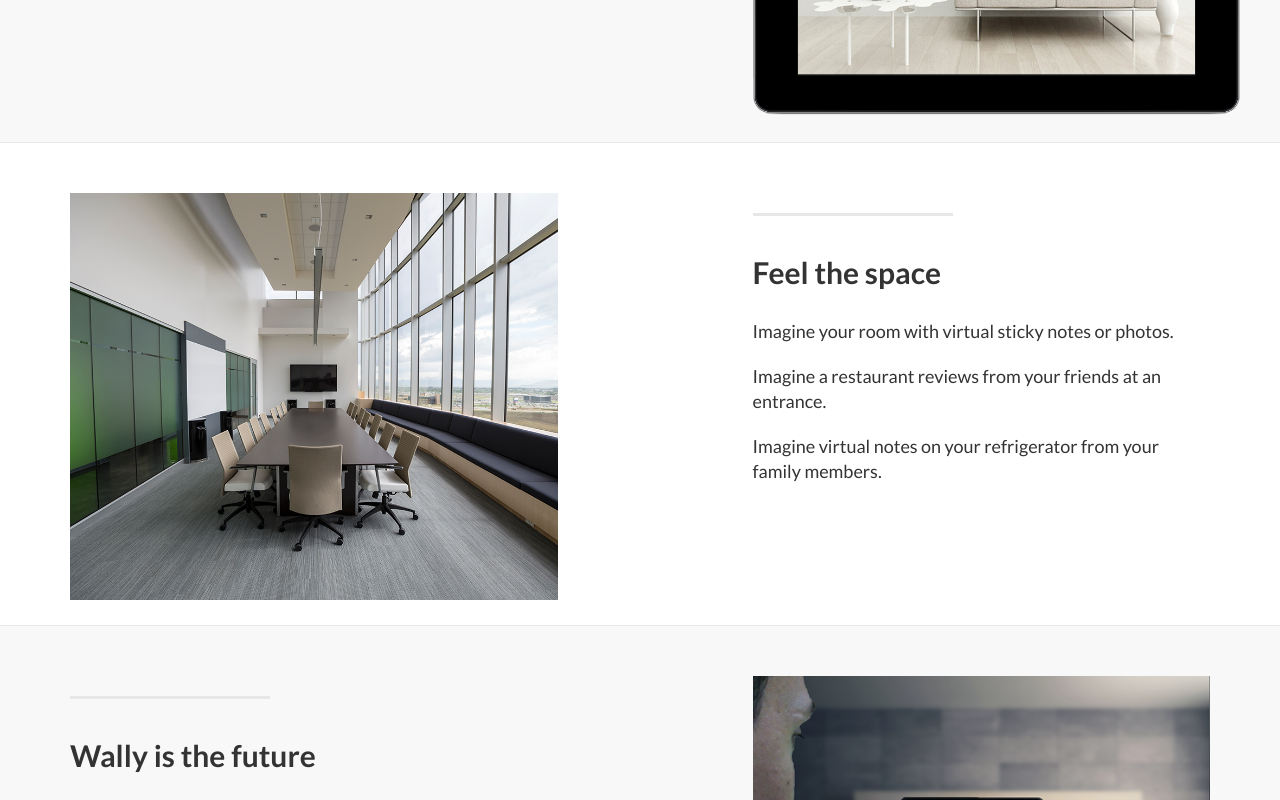
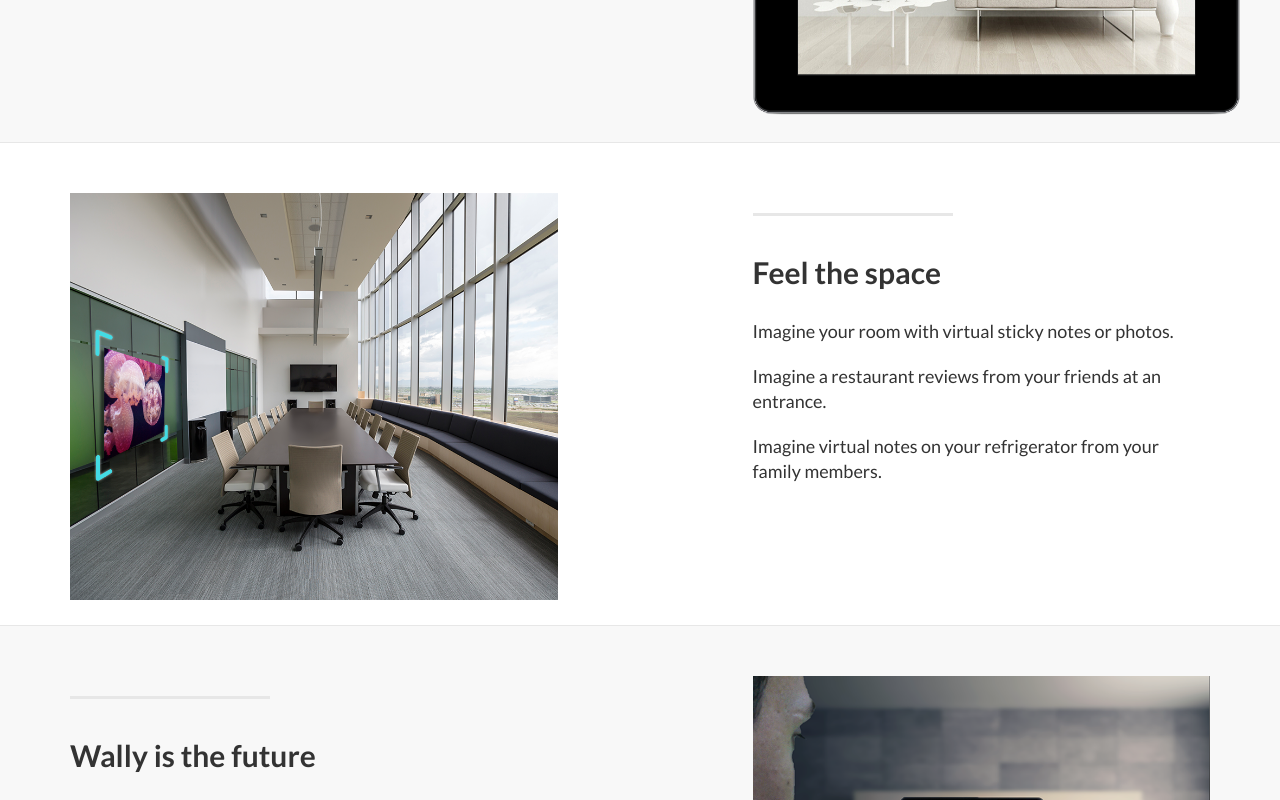
Before and after one commit to Billoxinogen18/Wally, a plain HTML site: page index.html in a window 1280 px wide. Shown: the part 1029-1829 px from the top of the page. Drawn offline with nearby package versions, Linux system fonts and the light colour scheme.

Commit message:
Implement Jquery.cycle plugin

```diff
--- a/index.html
+++ b/index.html
@@ -38,7 +38,7 @@
         }
 
         .ghost{
-
+            visibility: hidden;
         }
     </style>
 
@@ -51,6 +51,7 @@
     <script src="js/jquery.js"></script>
     <script src="https://ajax.googleapis.com/ajax/libs/jqueryui/1.11.4/jquery-ui.min.js"></script>
     <script src="js/jquery.stellar.min.js"></script>
+    <script src="js/jquery.cycle.js"></script>
 
 
     <!-- HTML5 Shim and Respond.js IE8 support of HTML5 elements and media queries -->
@@ -86,20 +87,7 @@
                 hideDistantElements: false
             });
 
-            function cycleImages(){
-                var $active = $('.cycle .active');
-                var $next = ($active.next('img').length > 0) ? $active.next('img') : $('.cycle img:first');
-                $next.css('z-index',2);//move the next image up the pile
-                $active.fadeOut(1500,function(){//fade out the top image
-                    $active.css('z-index',1).show().removeClass('active');//reset the z-index and unhide the image
-                    $next.css('z-index',3).addClass('active');//make the next image the top one
-                });
-            }
-
-            $(document).ready(function(){
-// run every 7s
-                setInterval(cycleImages, 2000);
-            })
+            $(".cycle").cycle("img");
         });
     </script>
     <script>
@@ -198,7 +186,7 @@
                     environment</p>
             </div>
             <div class="col-lg-5 col-lg-offset-2 col-sm-6 cycle">
-                <img class="img-responsive cycle" src="img/ipad2.png" alt="">
+                <img class="img-responsive active" src="img/ipad2.png" alt="">
                 <img class="img-responsive" src="img/ipad.png" alt="">
                 <div class="ghost">
                     <img class="img-responsive" src="img/ipad.png" alt="">
@@ -229,7 +217,7 @@
                 <img class="img-responsive active" src="img/dog.png" alt="">
                 <img class="img-responsive" src="img/dog2.png" alt="">
                 <div class="ghost">
-                    <img class="img-responsive" src="img/dog.png" alt="">
+                    <img class="img-responsive" src="img/dog2.png" alt="">
                 </div>
             </div>
         </div>
--- /dev/null
+++ b/js/jquery.cycle.js
@@ -0,0 +1,21 @@
+(function ($) {
+
+    $.fn.cycle = function (selector) {
+        console.log("bla");
+        var $container = $(this);
+
+        function cycleImages(){
+            var $active = $container.find('.active') || $container.find(selector);
+            var $next = ($active.next(selector).length > 0) ? $active.next(selector) : $container.find(selector + ':first');
+            $next.css('z-index',2);//move the next image up the pile
+            $active.fadeOut(1500,function(){//fade out the top image
+                $active.css('z-index',1).show().removeClass('active');//reset the z-index and unhide the image
+                $next.css('z-index',3).addClass('active');//make the next image the top one
+            });
+        }
+
+        setInterval(cycleImages, 2000);
+
+        return this;
+    };
+})(jQuery);
```
